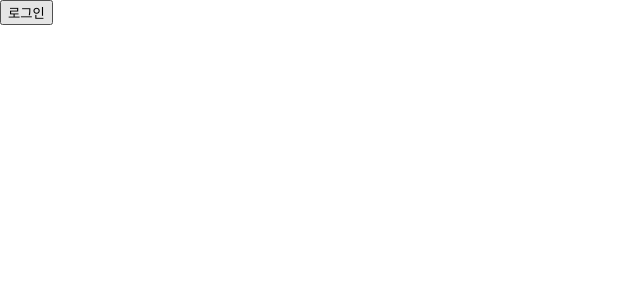
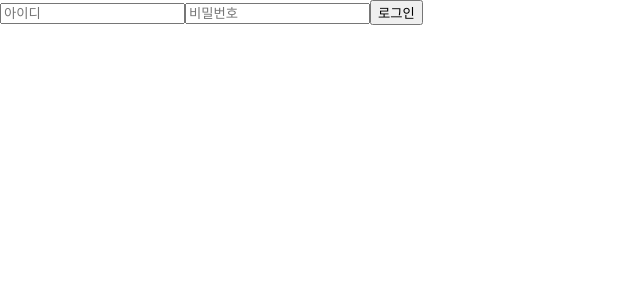
Before and after one commit to designDefined/ami, a Next.js app: page /login in a window 1280 px wide. Shown: the top 300 px of the page, without its empty margins (0-640 px from the left). Built offline with nearby package versions, Linux system fonts and the light colour scheme; a web font is replaced by a local one.

Commit message:
feat:test for api route

```diff
--- /dev/null
+++ b/pages/api/login/index.ts
@@ -0,0 +1,9 @@
+import { NextApiRequest, NextApiResponse } from "next";
+
+export default function handler(req: NextApiRequest, res: NextApiResponse) {
+  if (req.method === "POST") {
+    res.status(201).json({ username: "a", id: "asd" });
+  } else {
+    res.status(200).json({ message: "Works" });
+  }
+}
--- a/pages/login/index.tsx
+++ b/pages/login/index.tsx
@@ -1,9 +1,34 @@
 import { NextPage } from "next";
+import { useUserStore } from "../../store/api/user";
+import axios from "axios";
 
 const Login: NextPage = () => {
+  const { user_id, password } = useUserStore((state) => state.request);
+  const setRequest = useUserStore((state) => state.setRequest);
   return (
     <article>
-      <form>
+      <form
+        onSubmit={(e) => {
+          e.preventDefault();
+          axios.post("/api/login", {}).then((res) => console.log(res.data));
+        }}
+      >
+        <input
+          type="text"
+          value={user_id}
+          placeholder="아이디"
+          onChange={(e) => {
+            setRequest({ user_id: e.target.value });
+          }}
+        />
+        <input
+          type="text"
+          value={password}
+          placeholder="비밀번호"
+          onChange={(e) => {
+            setRequest({ password: e.target.value });
+          }}
+        />
         <button type="submit">로그인</button>
       </form>
     </article>
```
